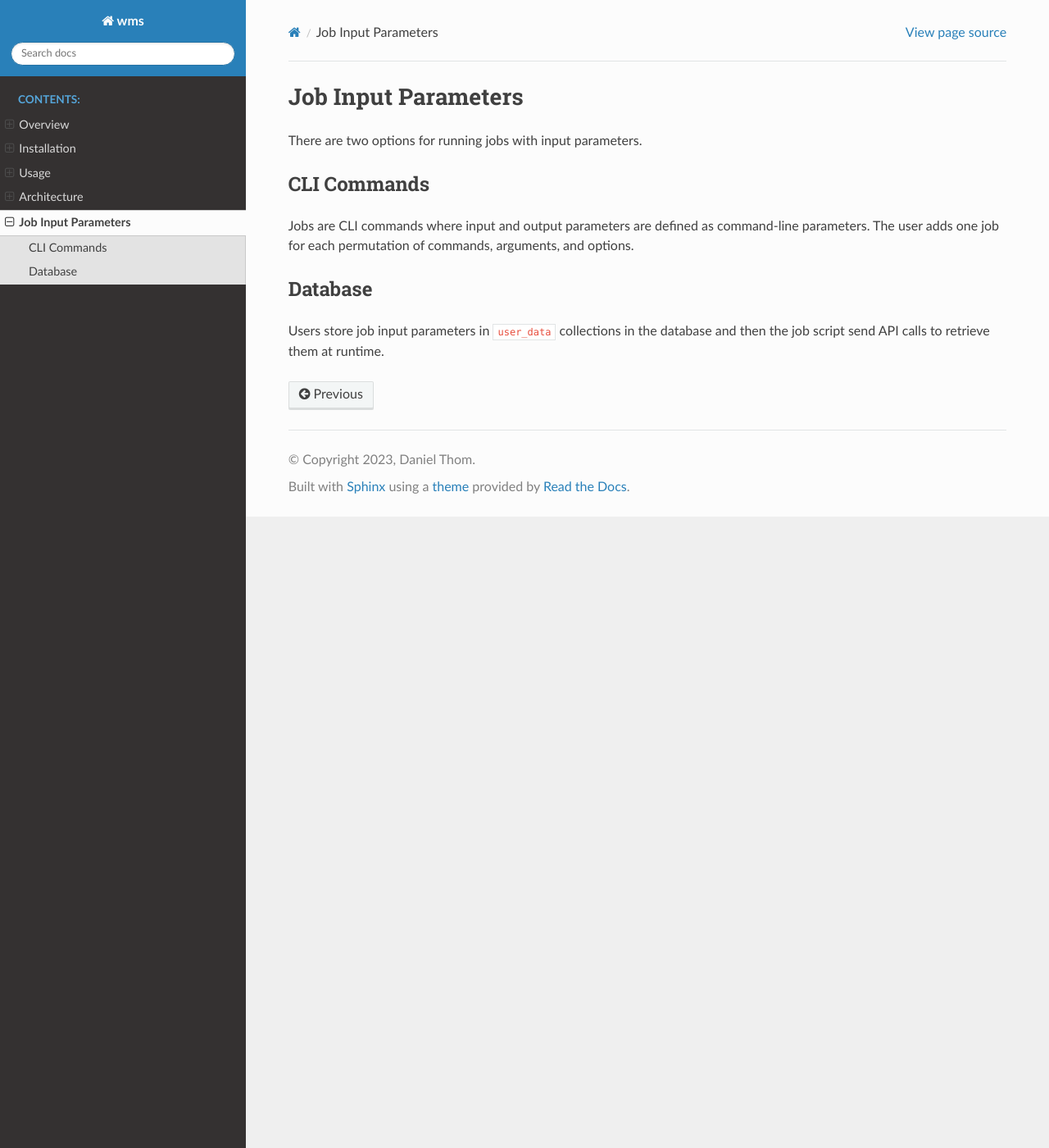
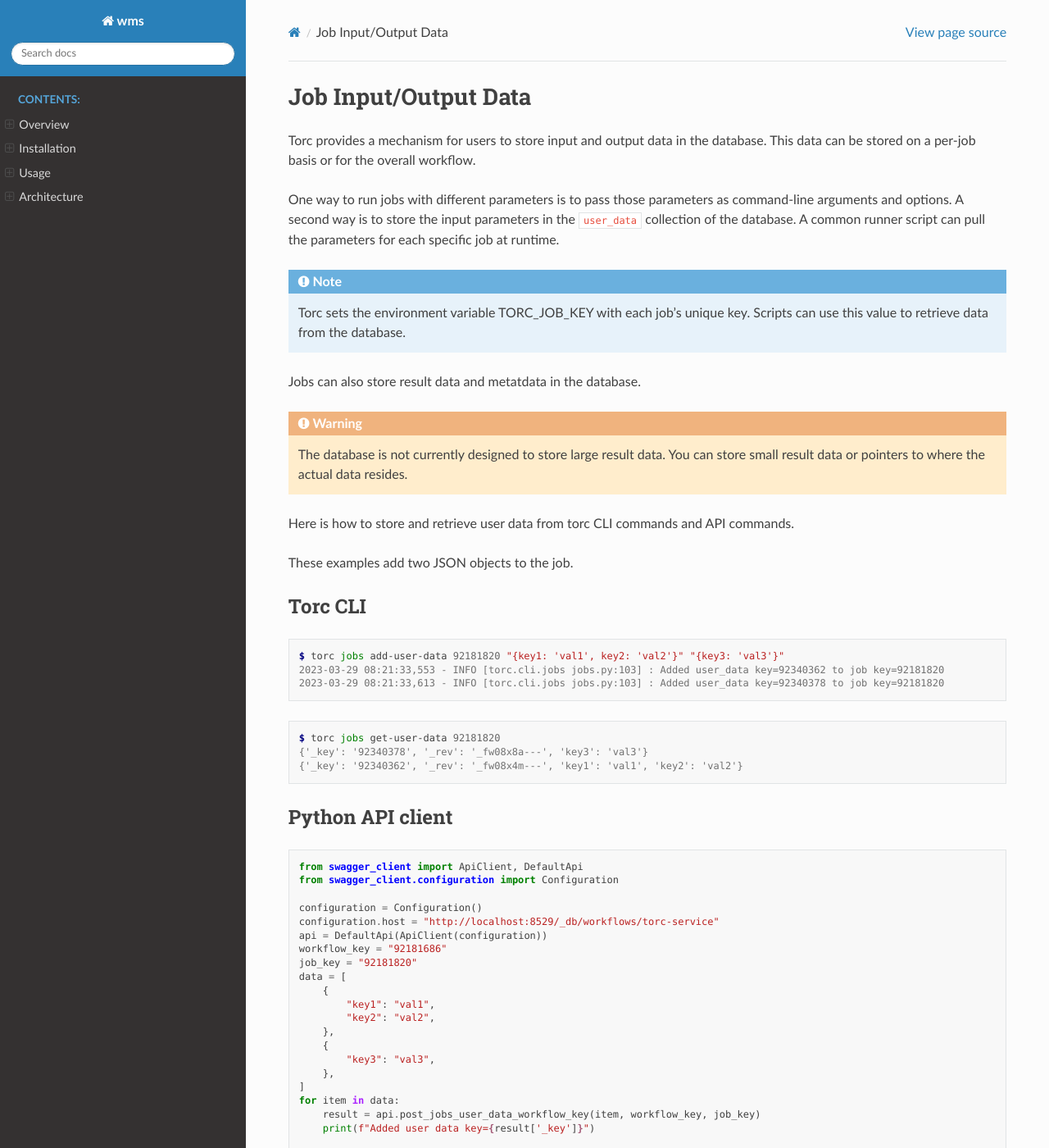
Before and after one commit to NREL/torc, a Sphinx documentation site: the page built from docs/job_input_parameters.rst, in a window 1280 px wide and 1400 px high. Shown: the whole window at 82% size. Built offline with Sphinx 7.4.7 and the Read the Docs theme 2.0.0, drawn with Linux system fonts in a browser that asks for light colours; pages that are not in the unit, such as notebooks, are missing from menus; some of the changed text lies outside the part shown.

Commit message:
Add commands to store and retrieve per-job data

```diff
--- a/docs/db_installation_eagle.rst
+++ b/docs/db_installation_eagle.rst
@@ -69,8 +69,7 @@ You will be at a prompt like this::
     127.0.0.1:8529@_system>
 
 Here is the ``arangosh`` command to create a database. You can use any name; all examples in this
-page use ``workflows``. Note that there can only be one workflow per database, but you can create
-as many databases as you want.
+page use ``workflows``.
 
 .. code-block:: console
 
--- a/docs/db_installation_local.rst
+++ b/docs/db_installation_local.rst
@@ -70,8 +70,8 @@ You will be at a prompt like this::
     127.0.0.1:8529@_system>
 
 Here is the ``arangosh`` command to create a database. You can use any name; all examples in this
-page use ``workflows``. Note that there can only be one workflow per database, but you can create
-as many databases as you want.
+page use ``workflows``. Note that the name shows up in the the API endpoint that you'll create
+in the next step.
 
 .. code-block:: console
 
--- a/docs/index.rst
+++ b/docs/index.rst
@@ -62,7 +62,7 @@ Here are documentation links for some of their tools:
    installation
    usage
    architecture
-   job_input_parameters
+   job_input_output_data
 
 
 Indices and tables
--- a/docs/installation.rst
+++ b/docs/installation.rst
@@ -19,7 +19,7 @@ this repository.
 
 6. Install the pre-built Python client into the virutal environment. Location is TBD.
 
-.. todo:: Figure out where to store the python client.
+.. todo:: Figure out where to store the python client where users can access it. New repo?
 
 .. code-block:: console
 
--- a/docs/job_input_parameters.rst
+++ b/docs/job_input_parameters.rst
@@ -1,15 +1,70 @@
-####################
-Job Input Parameters
-####################
+.. _job_input_output_data::
 
-There are two options for running jobs with input parameters.
+#####################
+Job Input/Output Data
+#####################
 
-CLI Commands
-============
-Jobs are CLI commands where input and output parameters are defined as command-line parameters. The
-user adds one job for each permutation of commands, arguments, and options.
+Torc provides a mechanism for users to store input and output data in the database. This data can
+be stored on a per-job basis or for the overall workflow.
 
-Database
+One way to run jobs with different parameters is to pass those parameters as command-line arguments
+and options. A second way is to store the input parameters in the ``user_data`` collection of the
+database. A common runner script can pull the parameters for each specific job at runtime.
+
+.. note:: Torc sets the environment variable TORC_JOB_KEY with each job's unique key. Scripts can
+   use this value to retrieve data from the database.
+
+Jobs can also store result data and metatdata in the database.
+
+.. warning:: The database is not currently designed to store large result data. You can store
+   small result data or pointers to where the actual data resides.
+
+Here is how to store and retrieve user data from torc CLI commands and API commands.
+
+These examples add two JSON objects to the job.
+
+Torc CLI
 ========
-Users store job input parameters in ``user_data`` collections in the database and then the job
-script send API calls to retrieve them at runtime.
+
+.. code-block:: console
+
+   $ torc jobs add-user-data 92181820 "{key1: 'val1', key2: 'val2'}" "{key3: 'val3'}"
+   2023-03-29 08:21:33,553 - INFO [torc.cli.jobs jobs.py:103] : Added user_data key=92340362 to job key=92181820
+   2023-03-29 08:21:33,613 - INFO [torc.cli.jobs jobs.py:103] : Added user_data key=92340378 to job key=92181820
+
+
+.. code-block:: console
+
+   $ torc jobs get-user-data 92181820
+   {'_key': '92340378', '_rev': '_fw08x8a---', 'key3': 'val3'}
+   {'_key': '92340362', '_rev': '_fw08x4m---', 'key1': 'val1', 'key2': 'val2'}
+
+
+Python API client
+=================
+
+.. code-block:: python
+
+    from swagger_client import ApiClient, DefaultApi
+    from swagger_client.configuration import Configuration
+
+    configuration = Configuration()
+    configuration.host = "http://localhost:8529/_db/workflows/torc-service"
+    api = DefaultApi(ApiClient(configuration))
+    workflow_key = "92181686"
+    job_key = "92181820"
+    data = [
+        {
+            "key1": "val1",
+            "key2": "val2",
+        },
+        {
+            "key3": "val3",
+        },
+    ]
+    for item in data:
+        result = api.post_jobs_user_data_workflow_key(item, workflow_key, job_key)
+        print(f"Added user data key={result['_key']}")
+
+    result = api.get_jobs_user_data_workflow_key(workflow_key, job_key)
+    print(f"Job key={job_key} stores {result.items}")
```
Also changed, not shown: other parts of docs/db_installation_local.rst (+1 -1 lines), docs/usage.rst (+35 -5 lines), 5 other files.
